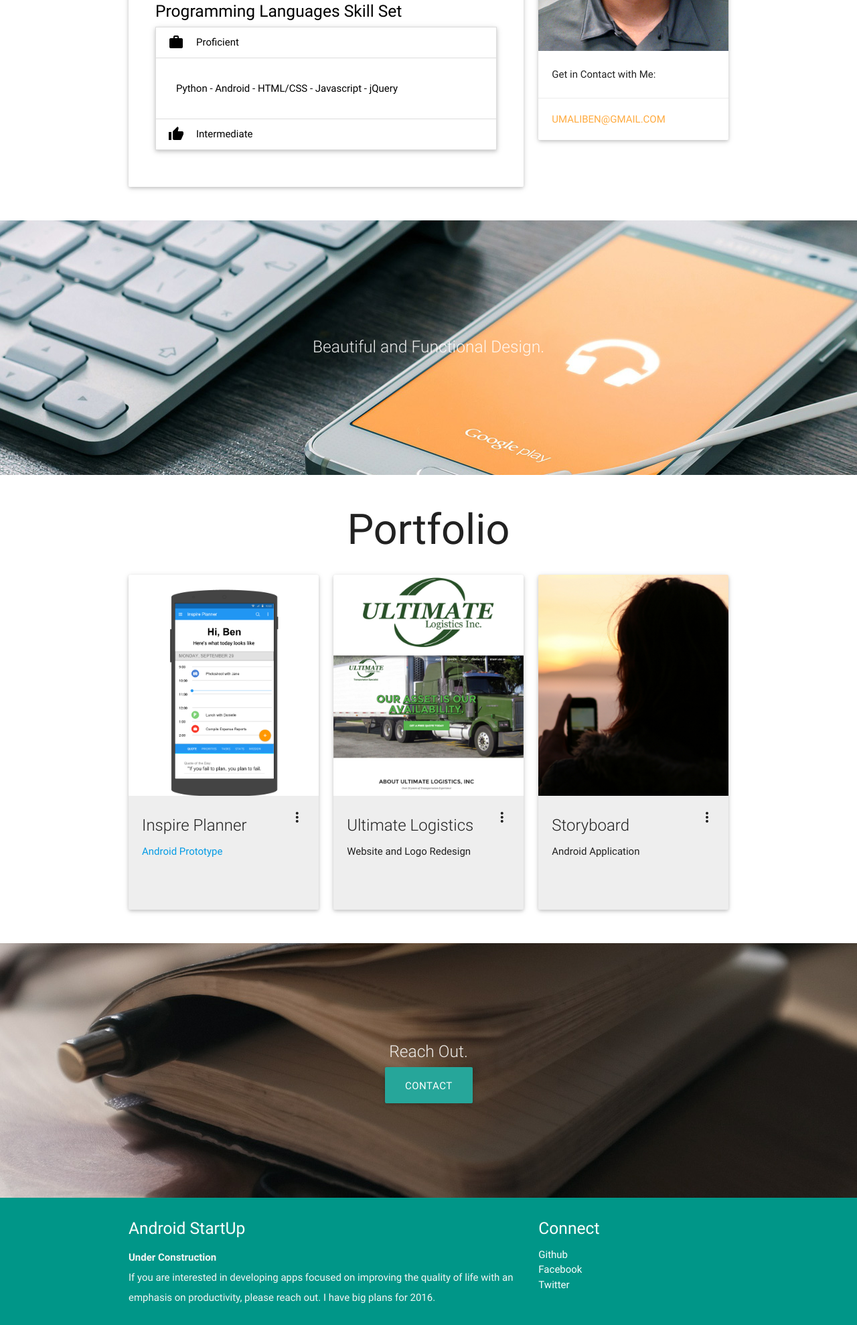
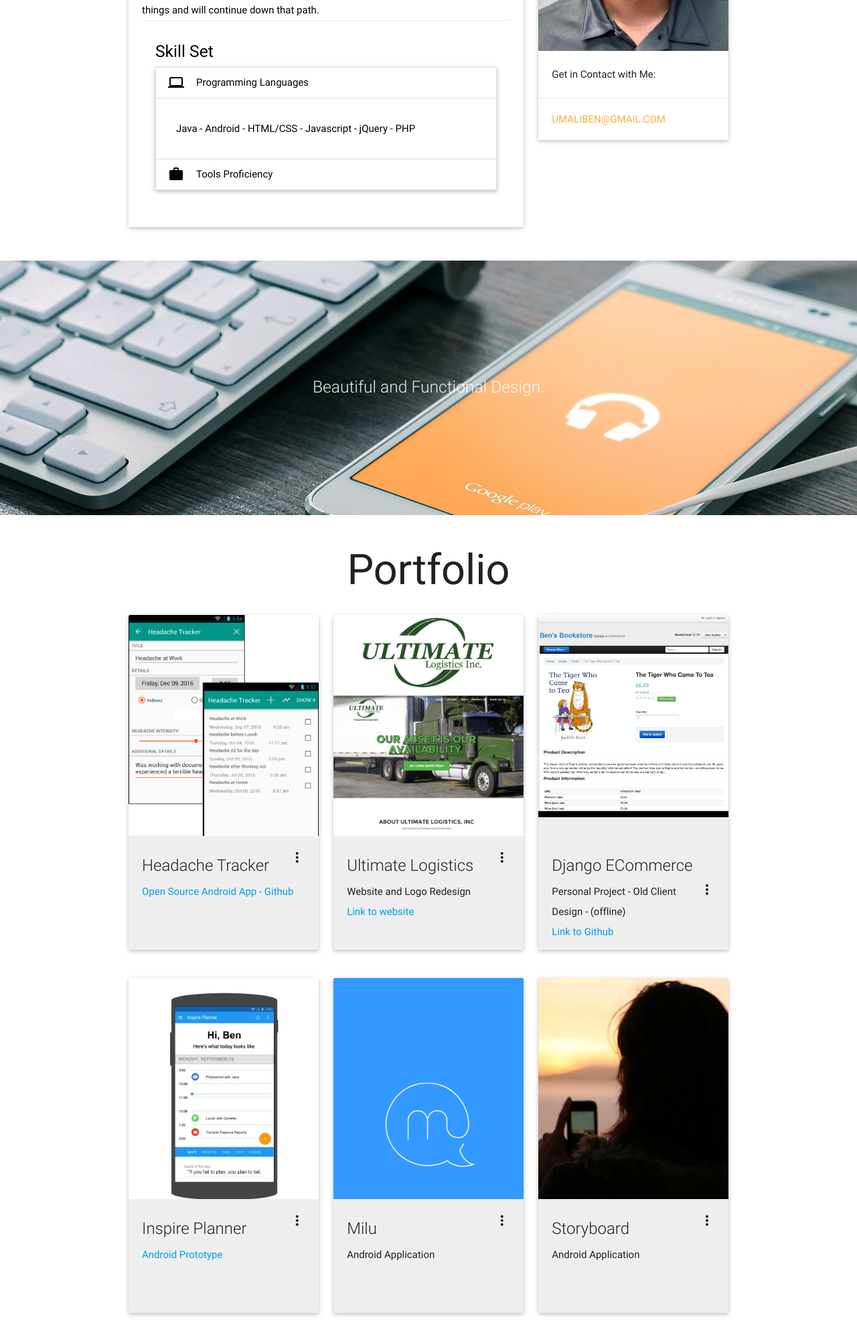
Before and after one commit to benjoomali/benjoomali.github.io, a plain HTML site: page index.html in a window 1280 px wide. Shown: the part 765-2743 px from the top of the page at 67% size. Drawn offline with Linux system fonts and the light colour scheme.

Commit message:
Add files via upload

```diff
--- a/index.html
+++ b/index.html
@@ -54,19 +54,20 @@
           <div class="col s12 m8">
             <div class="card">
             <div class="card-content black-text">
-            <span class="card-title black-text"><h4> About Me </h4></span>
+            <span class="card-title black-text"><h4> Hi! I'm Ben. </h4></span>
 
-            <p>Hi, I'm Ben! I'm currently an Android and Web developer in Southern California. My passion and focus at the present time is working on Android projects to release in 2016. I have a heavy focus on beautiful user experience and the design of mobile and web apps. As far as experience, I've developed a lengthy background in sales and entrepreneurship, but I'm always drawn to the engineering side of things and will continue down that path.</p>
+            <p> I'm currently a Freelance Android developer in Southern California working on <b>Milu</b>. My passion and focus at the present time is working on Android projects to release in 2016. <br><br>
+            I have a heavy focus on beautiful user experience (material design!) and the design of mobile and web apps. As far as experience, I've developed a lengthy background in sales and entrepreneurship, but I'm always drawn to the engineering side of things and will continue down that path.</p>
             <div class="card-action">
-            <h5>Programming Languages Skill Set</h5>
+            <h5>Skill Set</h5>
             <ul class="collapsible black-text" data-collapsible="accordion">
                 <li>
-                  <div class="collapsible-header active"><i class="material-icons">work</i>Proficient</div>
-                  <div class="collapsible-body"><p>Python - Android - HTML/CSS - Javascript - jQuery </p></div>
+                  <div class="collapsible-header active"><i class="material-icons">laptop</i>Programming Languages</div>
+                  <div class="collapsible-body"><p>Java - Android - HTML/CSS - Javascript - jQuery - PHP </p></div>
                 </li>
                 <li>
-                  <div class="collapsible-header"><i class="material-icons">thumb_up</i>Intermediate</div>
-                  <div class="collapsible-body"><p>PHP - Django - Node - C/C++ </p></div>
+                  <div class="collapsible-header"><i class="material-icons">work</i>Tools Proficiency</div>
+                  <div class="collapsible-body"><p>Android Studio - Adobe Photoshop - Sketch - Sublime Text - Wordpress - WooCommerce</p></div>
                 </li>
               </ul>
             </div>
@@ -124,6 +125,61 @@
           <div class="col m6 l4 s12">
             <div class="card grey lighten-3 large">
                 <div class="card-image waves-effect waves-block waves-light">
+                  <img class="activator" src="img/portfolio/headachetracker.png">
+                  </div>
+                <div class="card-content">
+                <span class="card-title activator grey-text text-darken-4">Headache Tracker<i class="material-icons right">more_vert</i></span>
+                <p><a href="https://github.com/benjoomali/HeadAche-Tracker">Open Source Android App - Github</a></p>
+              </div>
+              <div class="card-reveal">
+                <span class="card-title grey-text text-darken-4">Headache Tracker<i class="material-icons right">close</i></span>
+                <p>This is an application I worked on as personal project to help my girlfriend who is troubled by chronic headaches/migraines. This app contains a simple list functionality that records every headache, has the ability to graph the headache issues and exports them for use in providing an accurate report to doctors/physicians.</p>
+              </div>
+            </div>
+          </div>
+
+          <div class="col m6 l4 s12">
+            <div class="card grey lighten-3 large">
+                  <div class="card-image waves-effect waves-block waves-light">
+                  <img class="activator" src="img/portfolio/ULcard.jpg">
+                  </div>
+                <div class="card-content">
+                <span class="card-title activator grey-text text-darken-4">Ultimate Logistics<i class="material-icons right">more_vert</i></span>
+                <p>Website and Logo Redesign</p>
+                <p><a href="http://ultimatelogisticsinc.com/" target="_blank">Link to website</a></p>
+              </div>
+              <div class="card-reveal">
+                <span class="card-title grey-text text-darken-4">Ultimate Logistics<i class="material-icons right">close</i></span>
+                <p>This was a client I worked with on a complete logo redesign and website design. I developed a mobile-responsive layout for him and redesigned his logo to generate more traffic and increase legitimacy of his business.</p><p><a href="http://ultimatelogisticsinc.com/" target="_blank">Link to website</a></p>
+              </div>
+            </div>
+            </div>
+
+
+            <div class="col m6 l4 s12">
+            <div class="card grey lighten-3 large">
+                  <div class="card-image waves-effect waves-block waves-light">
+                  <img class="activator" src="img/portfolio/sandboxdjangocommerce.png">
+                  </div>
+                <div class="card-content">
+                <span class="card-title activator grey-text text-darken-4">Django ECommerce<i class="material-icons right">more_vert</i></span>
+                <p>Personal Project - Old Client Design - (offline)</p>
+                <a href="#"><p>Link to Github</p></a>
+              </div>
+              <div class="card-reveal">
+                <span class="card-title grey-text text-darken-4">"Ben's Bookstore"<i class="material-icons right">close</i></span>
+                <p>This was originally for a small bookstore client and in an attempt to develop an E Commerce Platform with customized functionality (Product information such as UPC and serial numebrs). It is built on Django and uses Bootstrap for simplicity.  </p>
+              </div>
+            </div>
+            </div>
+
+
+    </div>
+
+         <div class="row">
+          <div class="col m6 l4 s12">
+            <div class="card grey lighten-3 large">
+                <div class="card-image waves-effect waves-block waves-light">
                   <img class="activator" src="img/portfolio/inspireplanner.png">
                   </div>
                 <div class="card-content">
@@ -142,18 +198,19 @@
             <div class="col m6 l4 s12">
             <div class="card grey lighten-3 large">
                   <div class="card-image waves-effect waves-block waves-light">
-                  <img class="activator" src="img/portfolio/ULcard.jpg">
+                  <img class="activator" src="img/portfolio/milu.png">
                   </div>
                 <div class="card-content">
-                <span class="card-title activator grey-text text-darken-4">Ultimate Logistics<i class="material-icons right">more_vert</i></span>
-                <p>Website and Logo Redesign</p>
+                <span class="card-title activator grey-text text-darken-4">Milu<i class="material-icons right">more_vert</i></span>
+                <p>Android Application</p>
               </div>
               <div class="card-reveal">
-                <span class="card-title grey-text text-darken-4">Ultimate Logistics<i class="material-icons right">close</i></span>
-                <p>This was a client I worked with on a complete logo redesign and website design. I developed a mobile-responsive layout for him and redesigned his logo to generate more traffic and increase legitimacy of his business.</p>
+                <span class="card-title grey-text text-darken-4">Milu<i class="material-icons right">close</i></span>
+                <p>Currently under development. Milu is an application that will revolutionize events and communication.</p><p>More to come soon.</p>
               </div>
             </div>
             </div>
+
 
 
             <div class="col m6 l4 s12">
@@ -187,7 +244,7 @@
       <div class="container">
         <div class="row center">
           <h5 class="header col s12 light">Reach Out.</h5>
-          <a href="#" class="waves-effect waves-light btn-large">Contact</a>
+          <a href="mailto:umaliben@gmail.com" class="waves-effect waves-light btn-large">Contact</a>
         </div>
       </div>
     </div>
@@ -198,17 +255,17 @@
     <div class="container">
       <div class="row">
         <div class="col l8 m8 s12">
-          <h5 class="white-text">Android StartUp</h5>
+          <h5 class="white-text">Milu</h5>
           <p class="grey-text text-lighten-4"><!--<strong>InspiraTech</strong> is a startup devoted to improving quality of life through simple and efficient mobile applications and hardware. Ranging from Android Apps to the Internet of Things, we are passionate about adding value through our beautifully designed apps.-->
-            <b>Under Construction</b><br>
-            If you are interested in developing apps focused on improving the quality of life with an emphasis on productivity, please reach out. I have big plans for 2016.
+            <b>Looking for Coders!</b><br>
+            If you are interested in developing apps focused on improving the quality of life with an emphasis on productivity, please reach out.
           </p>
         </div>
 
         <div class="col l4 m4 s12">
           <h5 class="white-text">Connect</h5>
           <ul>
-            <li><a class="white-text" href="#!">Github</a></li>
+            <li><a class="white-text" href="https://github.com/benjoomali">Github</a></li>
             <li><a class="white-text" href="#!">Facebook</a></li>
             <li><a class="white-text" href="#!">Twitter</a></li>
           </ul>
@@ -217,7 +274,7 @@
     </div>
     <div class="footer-copyright">
       <div class="container">
-        &copy; Ben Umali 2015. All rights reserved.  Credit to <strong>Materialize</strong> for support.
+        &copy; Ben Umali 2016. All rights reserved.  Credit to <strong>Materialize</strong> for backend.
       </div>
     </div>
   </footer>
```
